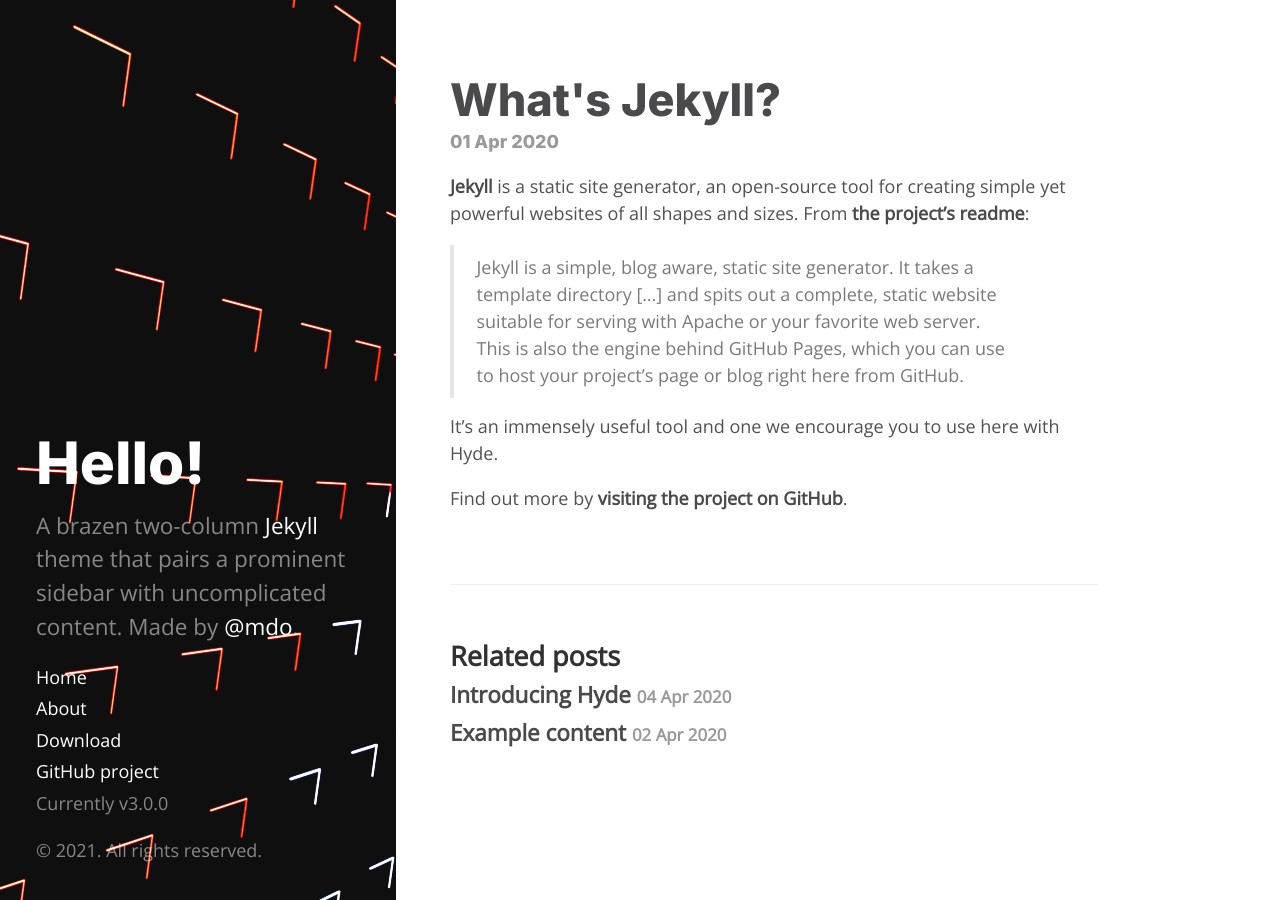
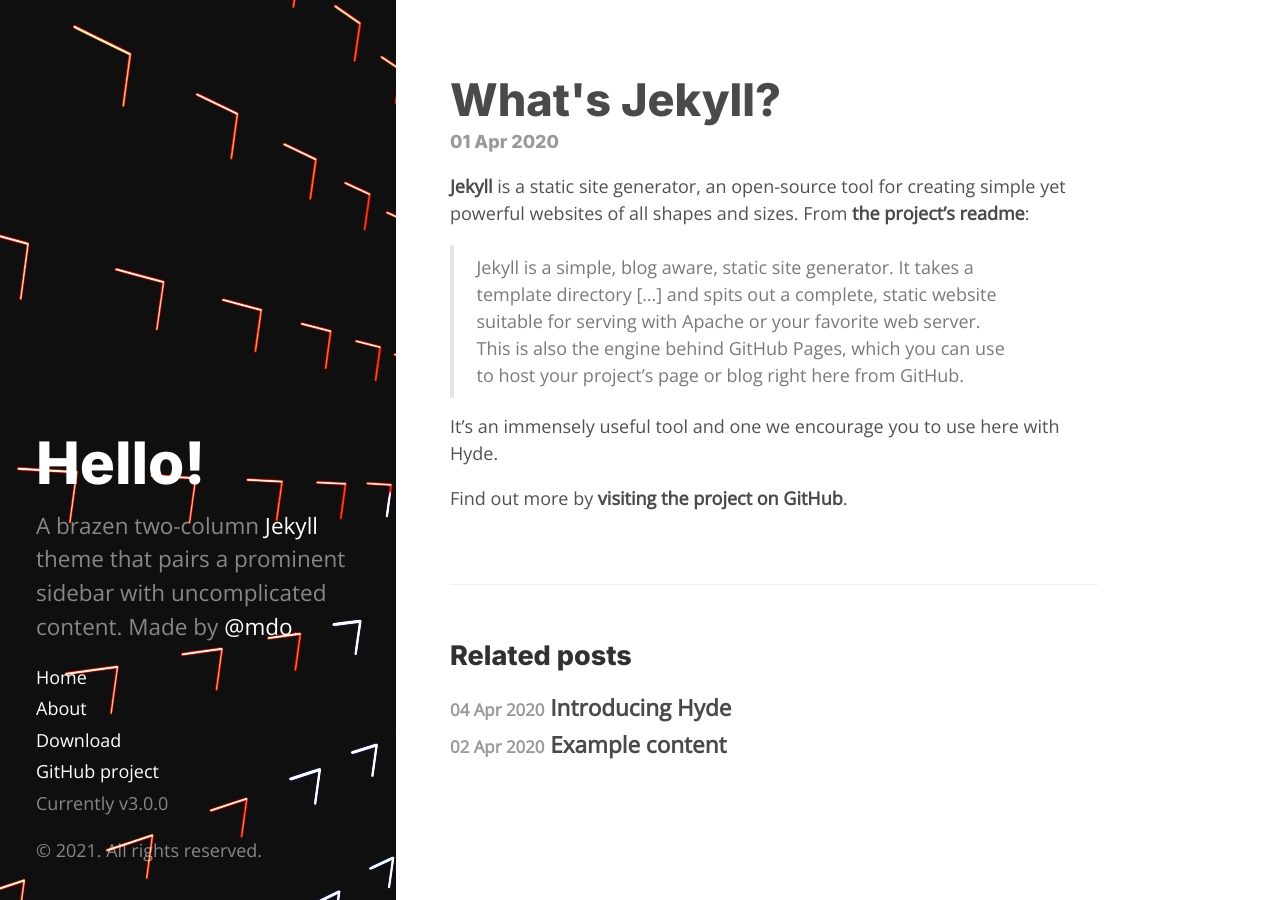
Before and after one commit to manddar/HydeIt, a Jekyll site: the page built from _posts/2020-04-01-whats-jekyll.md, in a window 1280 px wide. Built offline with Jekyll 4.4.1, drawn with Linux system fonts in a browser that asks for light colours.

Commit message:
Formatted Relate posts data

```diff
--- a/_layouts/post.html
+++ b/_layouts/post.html
@@ -15,9 +15,9 @@
     {% for post in site.related_posts limit:3 %}
       <li>
         <h3>
+          <small>{{ post.date | date_to_string }}</small>
           <a href="{{ post.url | absolute_url }}">
             {{ post.title }}
-            <small>{{ post.date | date_to_string }}</small>
           </a>
         </h3>
       </li>
--- a/public/css/hyde.css
+++ b/public/css/hyde.css
@@ -159,6 +159,17 @@
   text-decoration-skip-ink: none;
 }
 
+.related h2 {
+  font-family: 'Inter';
+  margin-bottom: 0.8em;
+}
+
+.related-posts li a:hover {
+  text-decoration: underline 0.5em #fce38c;
+  text-underline-offset: -0.5em;
+  text-decoration-skip-ink: none;
+}
+
 @media (min-width: 48em) {
   .content {
     max-width: 38rem;
```
